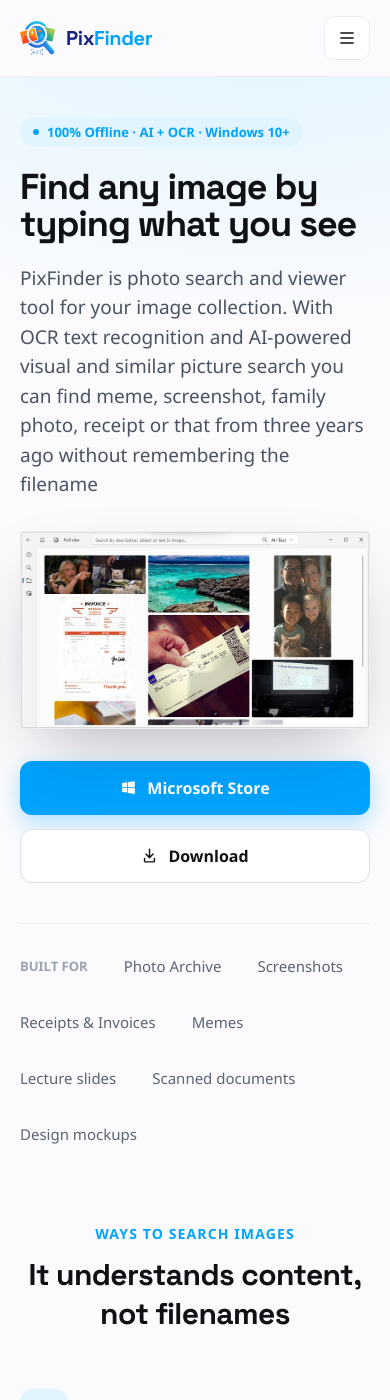
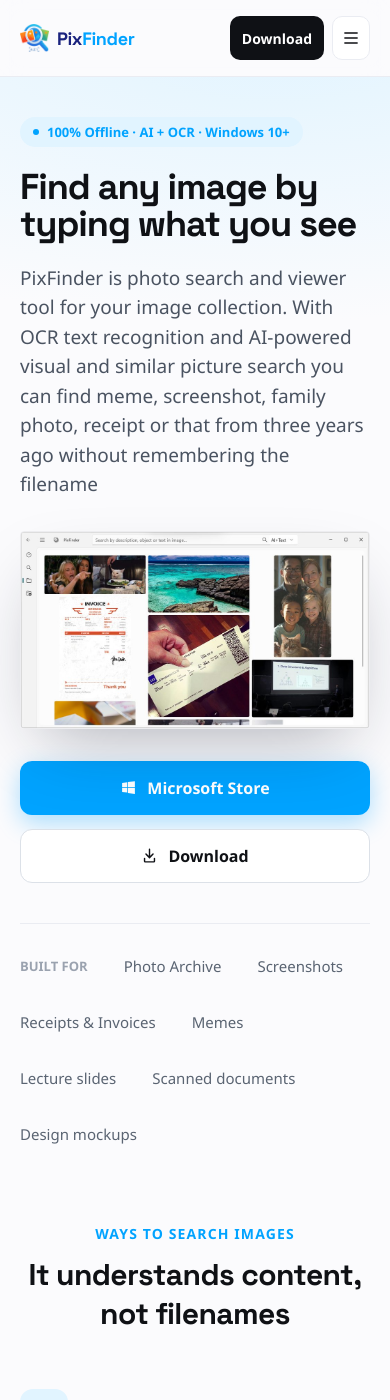
Before and after one commit to alechka/MemeGallleryApp, a Jekyll site: the page built from index.html, in a window 390 px wide and 1400 px high. Built offline with Jekyll 4.4.1, drawn with Linux system fonts in a browser that asks for light colours.

Commit message:
download button near menu on mobile view

```diff
--- a/_includes/header.html
+++ b/_includes/header.html
@@ -1,8 +1,12 @@
 <header style="position:sticky; top:0; z-index:50; background:rgba(251,251,253,0.82); backdrop-filter:blur(12px); border-bottom:1px solid #EAECF2;">
   <div class="pf-container" style="max-width:1180px; margin:0 auto; padding:16px 32px; display:flex; align-items:center; justify-content:space-between; gap:24px;">
-    <a href="{{ '/' | relative_url }}" style="display:flex; align-items:center; gap:11px; text-decoration:none; color:inherit;">
+    <a class="pf-header-brand" href="{{ '/' | relative_url }}" style="display:flex; align-items:center; gap:11px; text-decoration:none; color:inherit;">
       <img src="{{ '/assets/pixfinder-logo-small.png' | relative_url }}" alt="PixFinder logo" width="35" height="34" style="height:34px; width:auto; display:block;">
       <span style="font-family:'Space Grotesk',sans-serif; font-weight:700; font-size:20px; letter-spacing:-0.02em;"><span style="color:#1A237E;">Pix</span><span style="color:#00A3FF;">Finder</span></span>
+    </a>
+    <a class="pf-header-download" href="https://get.microsoft.com/installer/download/9N7H2S8QFNS6?referrer=appbadge&cid=site" style="display:inline-flex; align-items:center; gap:8px; background:#0F1115; color:#fff; padding:10px 18px; border-radius:10px; font-size:14px; font-weight:600; text-decoration:none;">
+      <svg width="14" height="14" viewBox="0 0 24 24" fill="#fff" aria-hidden="true"><path d="M3 5.6L10.2 4.6V11.4H3V5.6ZM11.2 4.4L21 3V11.4H11.2V4.4ZM3 12.4H10.2V19.2L3 18.2V12.4ZM11.2 12.4H21V21L11.2 19.6V12.4Z"></path></svg>
+      Download
     </a>
     <button class="pf-menu-toggle" type="button" aria-label="Open menu" aria-controls="pf-main-nav" aria-expanded="false">
       <svg width="20" height="20" viewBox="0 0 24 24" fill="none" stroke="currentColor" stroke-width="2" aria-hidden="true"><path d="M4 6h16M4 12h16M4 18h16"></path></svg>
@@ -14,10 +18,6 @@
         <a class="pf-nav-link" href="{{ '/#demo' | relative_url }}">Demo</a>
         <a class="pf-nav-link" href="{{ '/whats-new/' | relative_url }}">What's new</a>
       </div>
-      <a href="https://apps.microsoft.com/detail/9n7h2s8qfns6" target="_blank" rel="noopener" style="display:inline-flex; align-items:center; gap:8px; background:#0F1115; color:#fff; padding:10px 18px; border-radius:10px; font-size:14px; font-weight:600; text-decoration:none;">
-        <svg width="14" height="14" viewBox="0 0 24 24" fill="#fff" aria-hidden="true"><path d="M3 5.6L10.2 4.6V11.4H3V5.6ZM11.2 4.4L21 3V11.4H11.2V4.4ZM3 12.4H10.2V19.2L3 18.2V12.4ZM11.2 12.4H21V21L11.2 19.6V12.4Z"></path></svg>
-        Download
-      </a>
     </nav>
   </div>
 </header>
--- a/_layouts/default.html
+++ b/_layouts/default.html
@@ -48,18 +48,27 @@
     .pf-hero-download { order: 2; flex-direction: column; align-items: stretch !important; }
     .pf-hero-download > a { width: 100%; }
   }
-  .pf-main-nav { display: flex; align-items: center; justify-content: space-between; flex: 1; gap: 24px; }
+  .pf-header-download { order: 2; flex-shrink: 0; }
+  .pf-main-nav { order: 1; display: flex; align-items: center; justify-content: space-between; flex: 1; gap: 24px; }
   .pf-nav-links { margin: 0 auto; }
   .pf-menu-toggle { display: none; align-items: center; gap: 8px; min-height: 44px; padding: 8px 12px; border: 1px solid #EAECF2; border-radius: 10px; background: #fff; color: #0F1115; font: inherit; cursor: pointer; }
-  .pf-menu-toggle:focus-visible, .pf-main-nav a:focus-visible { outline: 2px solid #00A3FF; outline-offset: 4px; }
+  .pf-menu-toggle:focus-visible, .pf-main-nav a:focus-visible, .pf-header-download:focus-visible { outline: 2px solid #00A3FF; outline-offset: 4px; }
   @media (max-width: 760px) {
     header > .pf-container { flex-wrap: wrap; gap: 12px !important; }
-    .pf-menu-toggle { display: inline-flex; }
-    .pf-main-nav { display: none; flex: 0 0 100%; flex-direction: column; align-items: stretch; gap: 16px; padding-top: 12px; border-top: 1px solid #EAECF2; }
+    .pf-header-download { order: 1; margin-left: auto; min-height: 44px; padding: 10px 12px !important; }
+    .pf-header-download svg { display: none; }
+    .pf-menu-toggle { order: 2; display: inline-flex; }
+    .pf-main-nav { order: 3; display: none; flex: 0 0 100%; flex-direction: column; align-items: stretch; gap: 16px; padding-top: 12px; border-top: 1px solid #EAECF2; }
     .pf-menu-toggle[aria-expanded="true"] + .pf-main-nav { display: flex; }
     .pf-main-nav .pf-nav-links { display: flex !important; flex-direction: column; align-items: stretch !important; gap: 0 !important; margin: 0; }
     .pf-main-nav .pf-nav-link { display: block; padding: 12px 0; }
-    .pf-main-nav > a { justify-content: center; min-height: 44px; }
+  }
+  @media (max-width: 400px) {
+    header > .pf-container { gap: 8px !important; }
+    .pf-header-brand { gap: 8px !important; }
+    .pf-header-brand img { height: 28px !important; }
+    .pf-header-brand > span { font-size: 18px !important; }
+    .pf-menu-toggle { padding: 8px; }
   }
   @media (max-width: 760px) { .pf-container { padding-left: 20px !important; padding-right: 20px !important; } .pf-grid-2 { grid-template-columns: 1fr !important; gap: 32px !important; } .pf-grid-3 { grid-template-columns: 1fr !important; } .pf-hero { padding-top: 40px !important; padding-bottom: 32px !important; } .pf-hero-h1 { font-size: 36px !important; } .pf-h2 { font-size: 28px !important; } .pf-h2-lg { font-size: 30px !important; } .pf-hero-shot { transform: none !important; } .pf-swap-first { order: 2 !important; } .pf-privacy-card { padding: 32px 24px !important; } .pf-cta-card { padding: 40px 20px !important; } .pf-section { padding-top: 40px !important; padding-bottom: 40px !important; } .pf-footer-inner { flex-direction: column !important; align-items: flex-start !important; } }
 </style>
```
